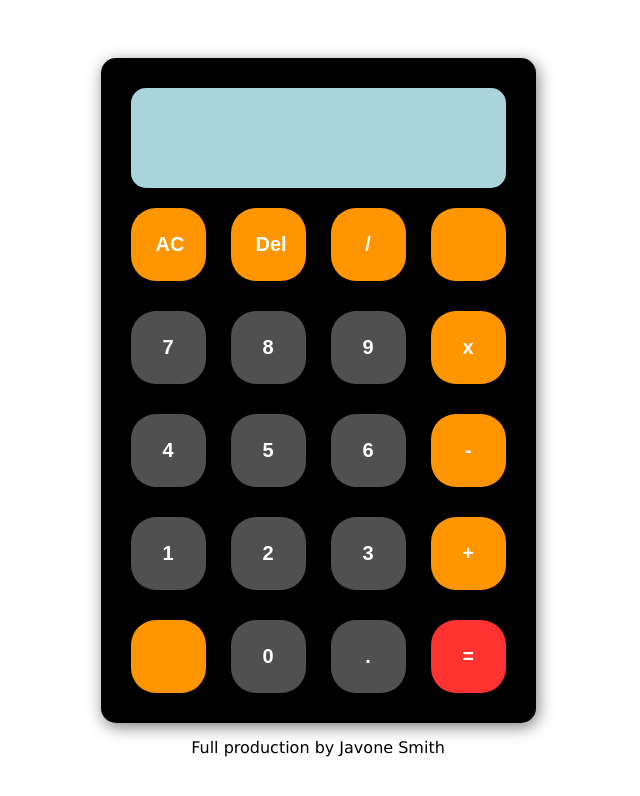
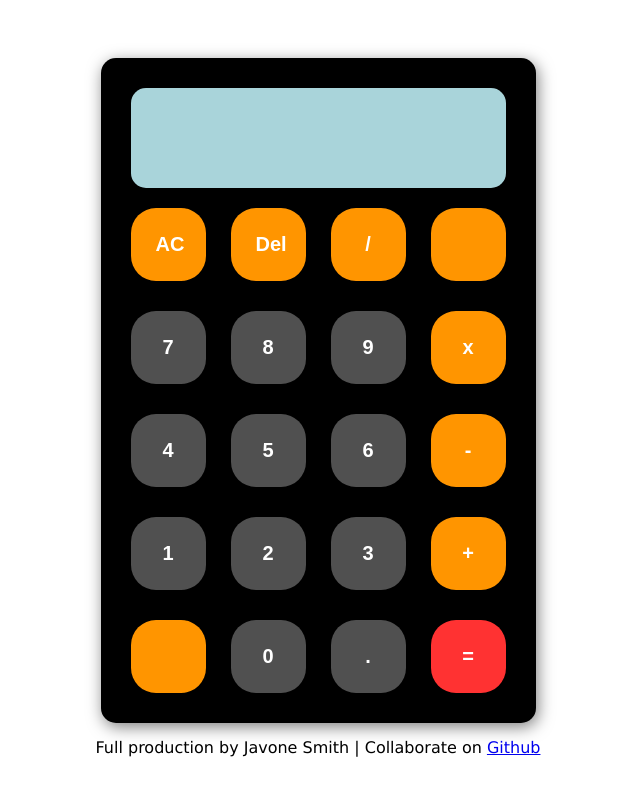
Before and after one commit to jetsonren12/vanillaCalculator, a plain HTML site: page index.html in a window 1280 px wide. Shown: the whole page, without its empty margins (322-962 px from the left). Drawn offline with Linux system fonts and the light colour scheme.

Commit message:
Added link for github page

```diff
--- a/index.html
+++ b/index.html
@@ -15,6 +15,6 @@
         </div>
     </body>
     <footer id="foot">
-        Full production by Javone Smith
+        Full production by Javone Smith | Collaborate on <a href="https://github.com/jetsonren12/vanillaCalculator">Github</a>
     </footer>
 </html>
```
